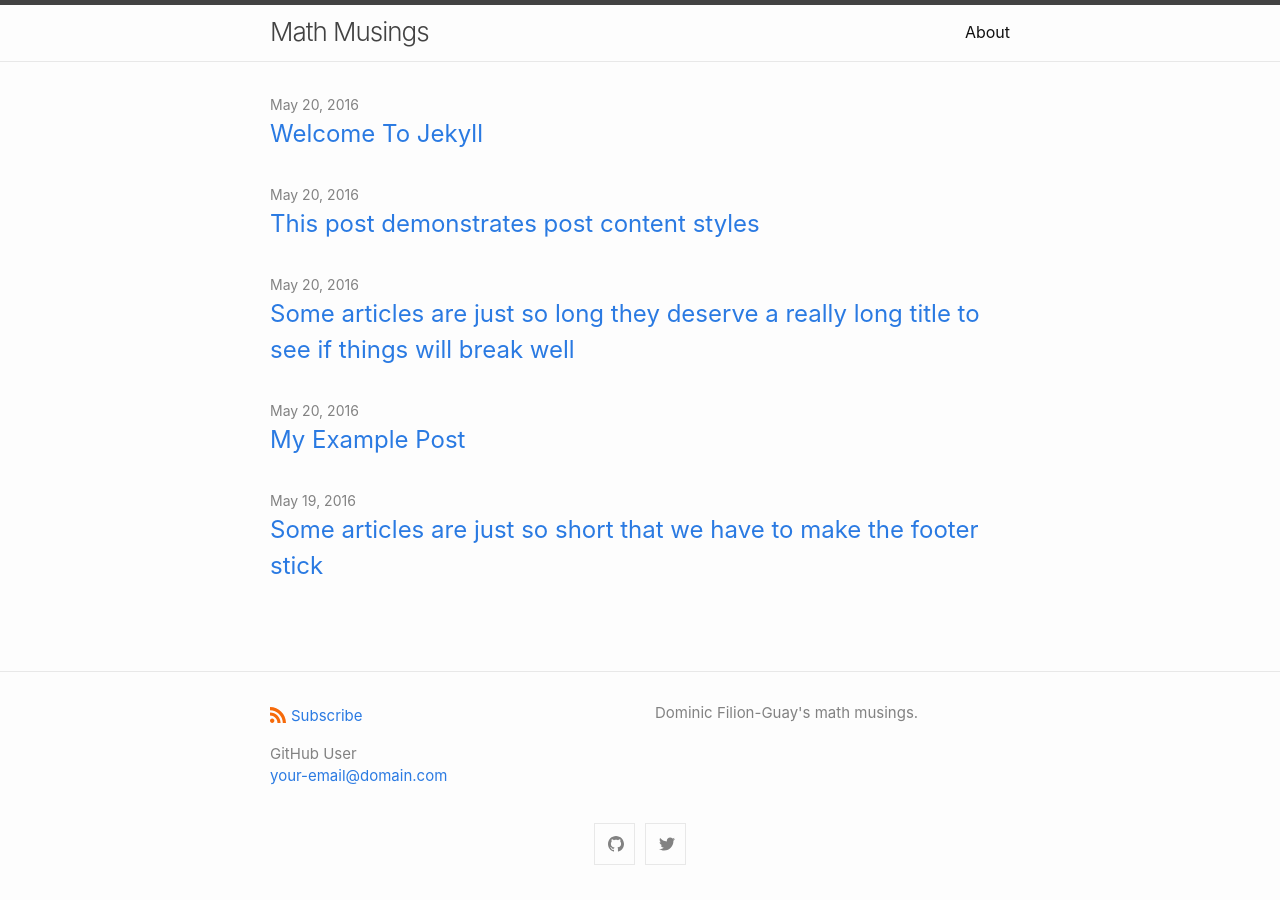
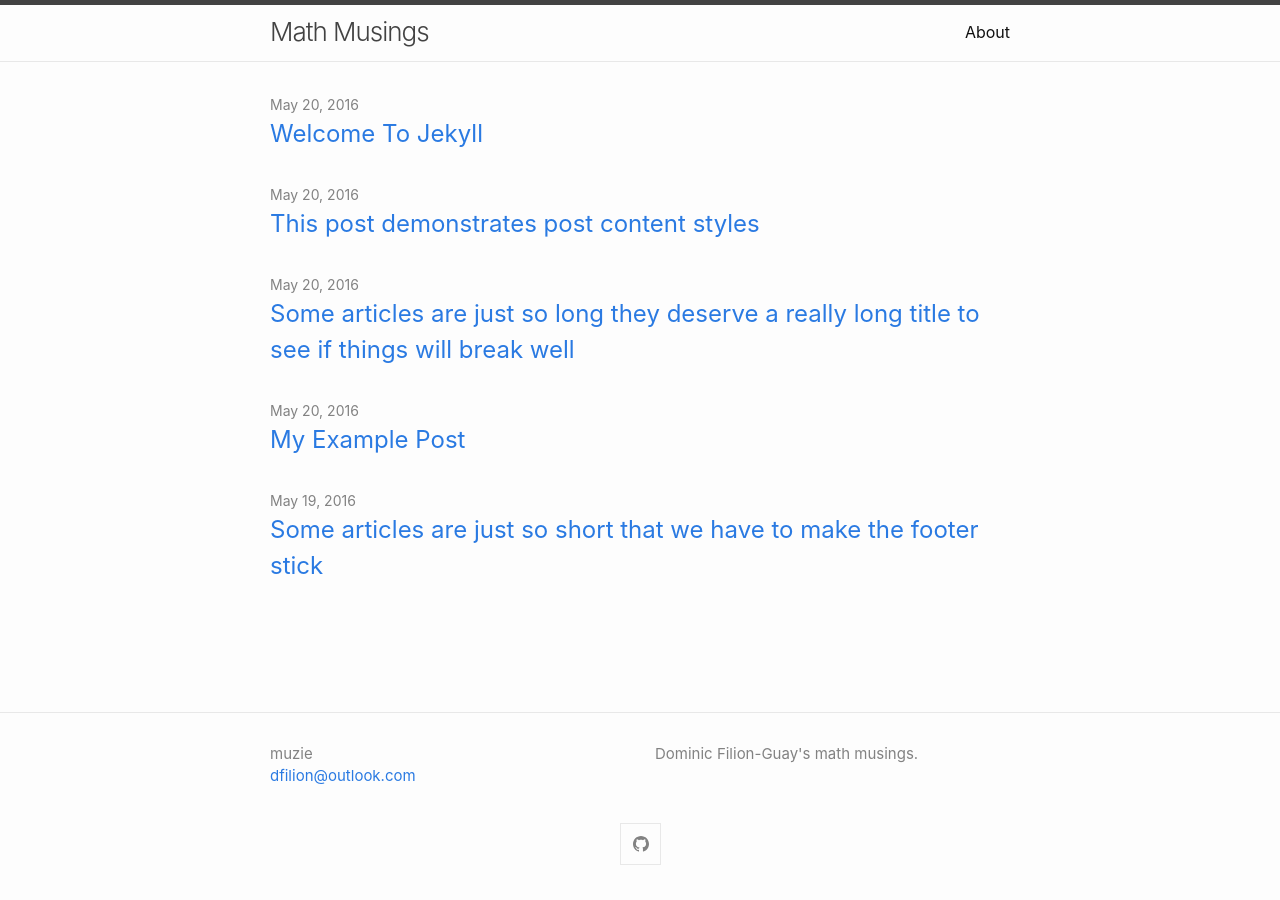
Before and after one commit to axxonite/math_musings, a Jekyll site: the page built from docs/index.md, in a window 1280 px wide. Built offline with Jekyll 4.4.1, drawn with Linux system fonts in a browser that asks for light colours.

Commit message:
Fixed broken links.

```diff
--- a/docs/_config.yml
+++ b/docs/_config.yml
@@ -1,7 +1,7 @@
 title: Math Musings
 author:
-  name: GitHub User
-  email: your-email@domain.com
+  name: muzie
+  email: dfilion@outlook.com
 description: > # this means to ignore newlines until "show_excerpts:"
   Dominic Filion-Guay's math musings.
 
@@ -15,36 +15,7 @@
 
   # generate social links in footer
   social_links:
-    twitter: filionmignon
-    github:  muzie
-    # devto: jekyll
-    # dribbble: jekyll
-    # facebook: jekyll
-    # flickr:   jekyll
-    # instagram: jekyll
-    # linkedin: jekyll
-    # pinterest: jekyll
-    # youtube: jekyll
-    # youtube_channel: UC8CXR0-3I70i1tfPg1PAE1g
-    # youtube_channel_name: CloudCannon
-    # telegram: jekyll
-    # googleplus: +jekyll
-    # microdotblog: jekyll
-    # keybase: jekyll
-
-    # Mastodon instances
-    # mastodon:
-    # - username: jekyll
-    #   instance: example.com
-    # - username: jekyll2
-    #   instance: example.com
-
-    # GitLab instances
-    # gitlab:
-    # - username: jekyll
-    #   instance: example.com
-    # - username: jekyll2
-    #   instance: example.com
+    github:  axxonite
 
 # If you want to link only specific pages in your header, uncomment
 # this and add the path to the pages in order as they should show up
--- a/docs/_includes/footer.html
+++ b/docs/_includes/footer.html
@@ -5,13 +5,6 @@
 
     <div class="footer-col-wrapper">
       <div class="footer-col">
-        <p class="feed-subscribe">
-          <a href="{{ 'feed.xml' | relative_url }}">
-            <svg class="svg-icon orange">
-              <use xlink:href="{{ 'assets/minima-social-icons.svg#rss' | relative_url }}"></use>
-            </svg><span>Subscribe</span>
-          </a>
-        </p>
       {%- if site.author %}
         <ul class="contact-list">
           {% if site.author.name -%}
```
